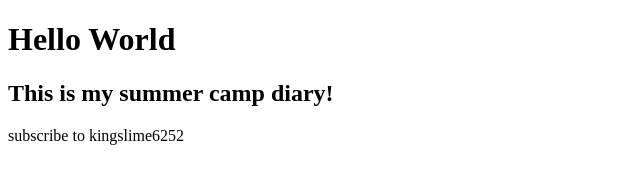
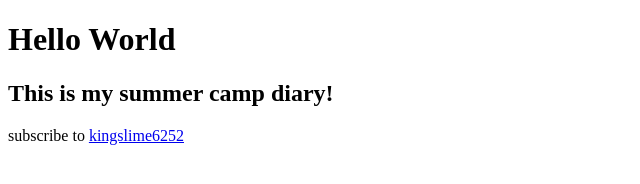
Before and after one commit to kingslime6252/kingslime6252.github.io, a plain HTML site: page index.html in a window 1280 px wide. Shown: the whole page, without its empty margins (0-640 px from the left). Drawn offline with Linux system fonts and the light colour scheme.

Commit message:
add to webpage

```diff
--- a/index.html
+++ b/index.html
@@ -8,6 +8,6 @@
 <body>
     <h1>Hello World</h1>
     <h2>This is my summer camp diary!</h2>
-    <p>subscribe to kingslime6252</p>
+    <p>subscribe to <a target="_blank" href="https://youtube.com/@kingslime6252">kingslime6252</a></p>
 </body>
 </html>
```
